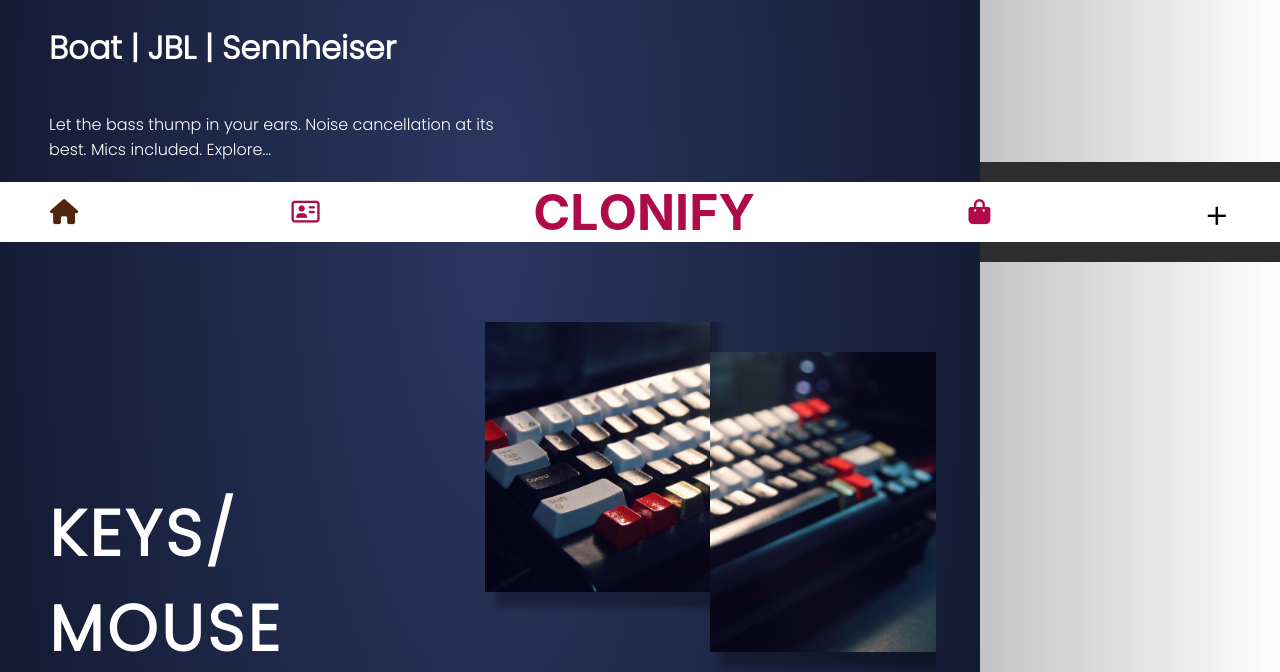
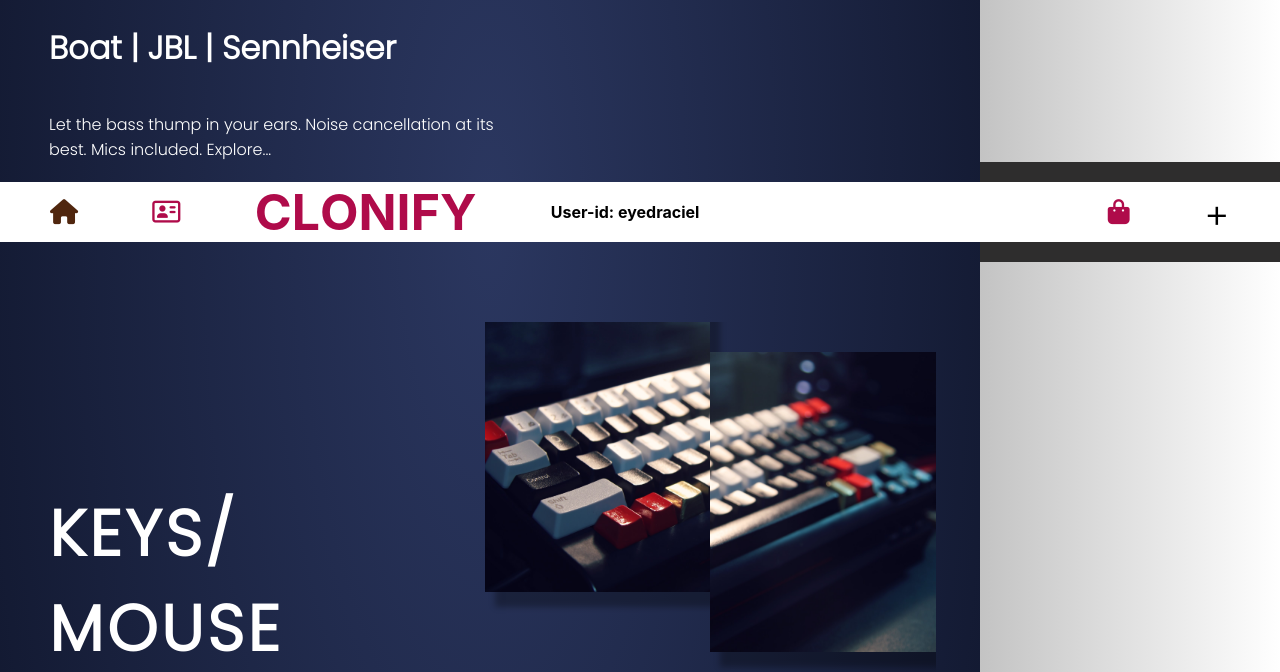
Before and after one commit to draciel58/Clonify, a Django app: page /home/ in a window 1280 px wide. Shown: the part 188-860 px from the top of the page. Run offline with Django 3.2, Linux system fonts and the light colour scheme; a user stored in the database is signed in; some libraries are stand-ins or nearby versions.

Commit message:
Update base2.html

```diff
--- a/cloneit/cloneapp/templates/cloneapp/base2.html
+++ b/cloneit/cloneapp/templates/cloneapp/base2.html
@@ -249,8 +249,13 @@
   <div id="scrollPath"></div>
   <nav>
     <a class="home-button" href="{% url 'home' %}"><i class="fas fa-home"></i></a>
-    <a class="cart-button" href="{% url 'home' %}"><i class="far fa-address-card"></i></a>
+    <a class="cart-button" href="{% url 'profileview' %}"><i class="far fa-address-card"></i></a>
     <h1 class="logo">CLONIFY</h1>
+    <h4>User-id: {{user.username}}</h4>
+    <form method="POST" action="{% url 'logoutuser' %}">
+              {% csrf_token %}
+              <button class="btn btn-danger logout-nav-button" type="submit">Logout</button>
+            </form>
     <a class="cart-button" href="{% url 'cart' %}"><i class="fas fa-shopping-bag"></i></a>
     <div class="menu"> + </div>
 
```
